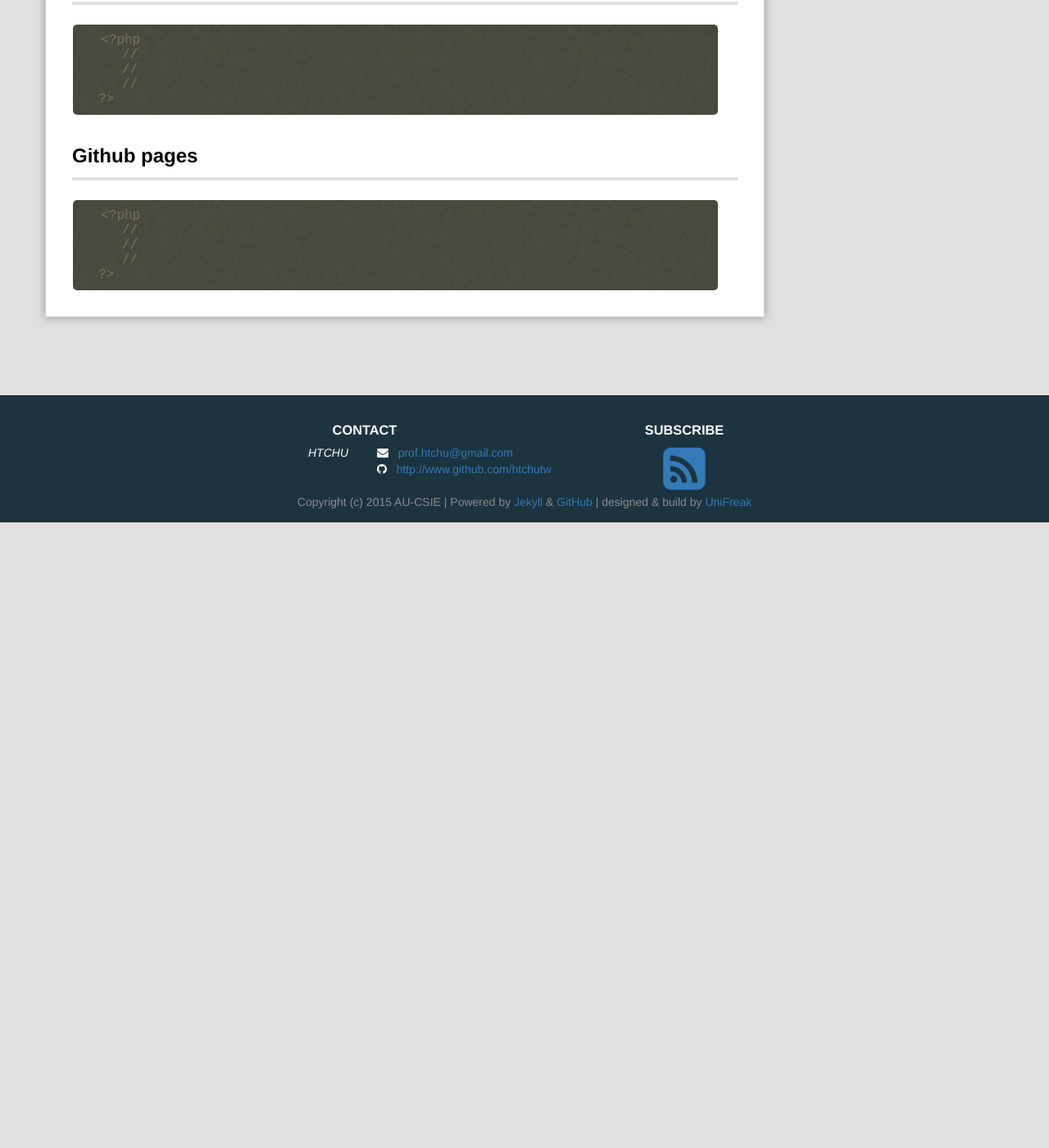
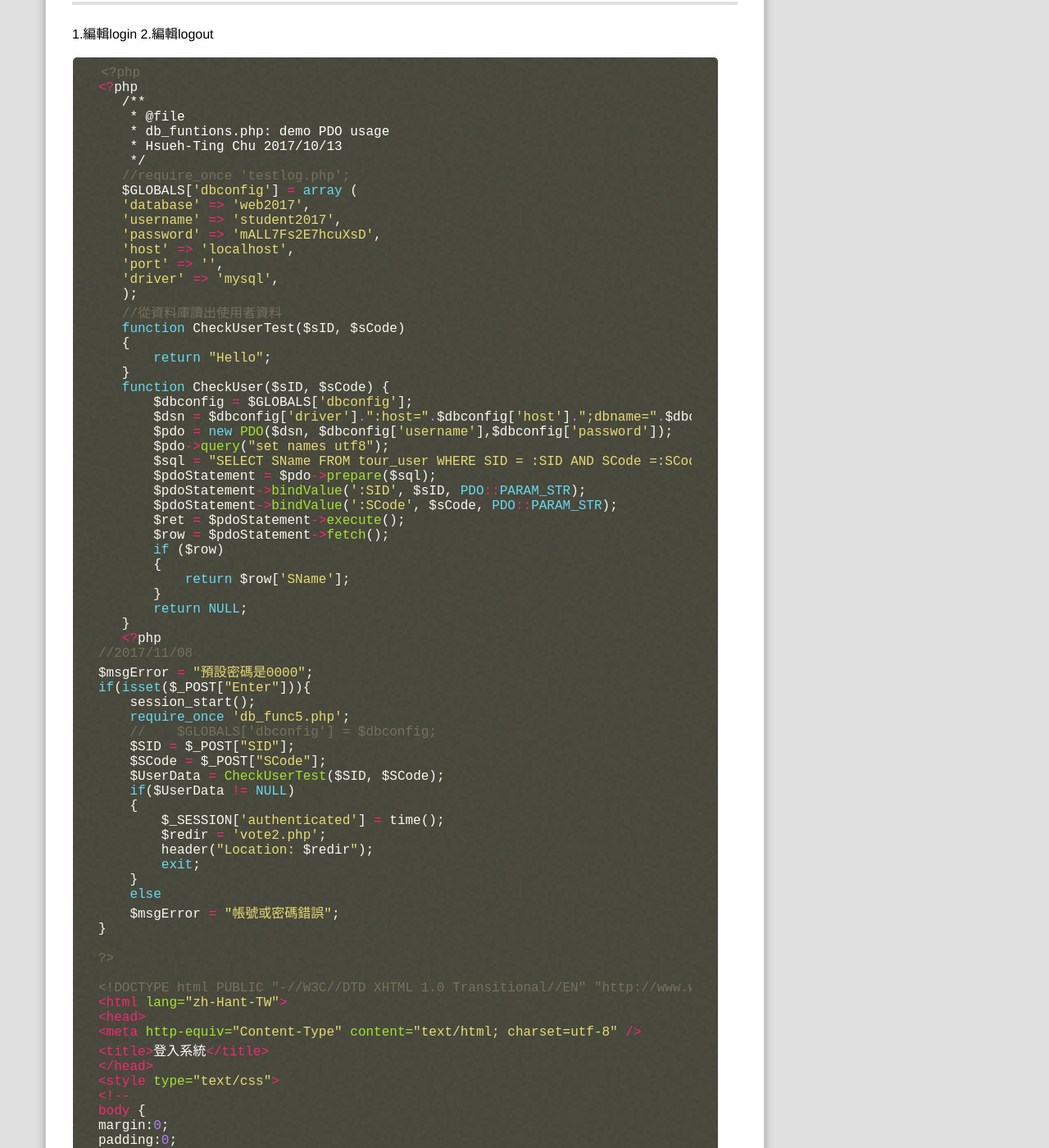
Before and after one commit to xanniex/webcourse, a Jekyll site: the page built from _posts/2017-11-08-Class8.md, in a window 1280 px wide and 1400 px high, scrolled down 818 px. Shown: the whole window at 82% size. Built offline with Jekyll 4.4.1, drawn with Linux system fonts in a browser that asks for light colours; Markdown is read by kramdown in place of the engine named in the settings; comment, search, counter and statistics services are not loaded; before the commit the page ends 1455 px from its top, so only the background shows below that; some of the changed text lies outside the part shown.

Commit message:
Update 2017-11-08-Class8.md

````diff
--- a/_posts/2017-11-08-Class8.md
+++ b/_posts/2017-11-08-Class8.md
@@ -16,14 +16,221 @@ github帳號及使用github做blog。。
 # 我的學習
 
 ##Github
-
+1.編輯login
+2.編輯logout
 
 
 ```php
 <?php
-   //
-   //
-   //
+<?php
+   /**
+    * @file
+    * db_funtions.php: demo PDO usage
+    * Hsueh-Ting Chu 2017/10/13
+    */
+   //require_once 'testlog.php';
+   $GLOBALS['dbconfig'] = array (
+   'database' => 'web2017',
+   'username' => 'student2017',
+   'password' => 'mALL7Fs2E7hcuXsD',
+   'host' => 'localhost',
+   'port' => '',
+   'driver' => 'mysql',
+   );
+   //從資料庫讀出使用者資料
+   function CheckUserTest($sID, $sCode)
+   {
+       return "Hello";
+   }
+   function CheckUser($sID, $sCode) {
+       $dbconfig = $GLOBALS['dbconfig'];
+       $dsn = $dbconfig['driver'].":host=".$dbconfig['host'].";dbname=".$dbconfig['database'];
+       $pdo = new PDO($dsn, $dbconfig['username'],$dbconfig['password']);
+       $pdo->query("set names utf8");
+       $sql = "SELECT SName FROM tour_user WHERE SID = :SID AND SCode =:SCode";
+       $pdoStatement = $pdo->prepare($sql);
+       $pdoStatement->bindValue(':SID', $sID, PDO::PARAM_STR);
+       $pdoStatement->bindValue(':SCode', $sCode, PDO::PARAM_STR);
+       $ret = $pdoStatement->execute();
+       $row = $pdoStatement->fetch();
+       if ($row)
+       {
+           return $row['SName'];
+       }
+       return NULL;
+   }
+   <?php
+//2017/11/08
+$msgError = "預設密碼是0000";
+if(isset($_POST["Enter"])){
+    session_start();
+    require_once 'db_func5.php';
+    //    $GLOBALS['dbconfig'] = $dbconfig;
+    $SID = $_POST["SID"];
+    $SCode = $_POST["SCode"];
+    $UserData = CheckUserTest($SID, $SCode);
+    if($UserData != NULL)
+    {
+        $_SESSION['authenticated'] = time();
+        $redir = 'vote2.php';
+        header("Location: $redir");
+        exit;
+    }
+    else
+    $msgError = "帳號或密碼錯誤";
+}
+
+?>
+
+<!DOCTYPE html PUBLIC "-//W3C//DTD XHTML 1.0 Transitional//EN" "http://www.w3.org/TR/xhtml1/DTD/xhtml1-transitional.dtd">
+<html lang="zh-Hant-TW">
+<head>
+<meta http-equiv="Content-Type" content="text/html; charset=utf-8" />
+<title>登入系統</title>
+</head>
+<style type="text/css">
+<!--
+body {
+margin:0;
+padding:0;
+font: bold 14px/1.5em Verdana;
+}
+
+h2 {
+font: bold 18px Verdana, Arial, Helvetica, sans-serif;
+color: #000;
+margin: 0px;
+padding: 0px 0px 0px 15px;
+}
+
+</style>
+<body bgcolor="#F0F0F0">
+<div style="text-align:center;">
+　<img src="clinic.jpg"/>
+<h2> 畢業旅行投票</h2>
+</div>
+<div style="text-align:center;">
+<br/>
+<div style="margin:0 auto;border: 2px solid blue; width:300px;">
+<form method="POST" action="login.php">
+學號<input type="text" name="SID" id="SID" /><br/>
+<?php echo $msgError; ?>
+<br/>
+密碼<input type="password" name="SCode" id="SCode" /><br/>
+<input type="submit" name="Enter" id="Enter" value="登入" />
+</form></div>
+</div>
+</body>
+</html>
+
+<?php
+//2017/11/08
+$msgError = "預設密碼是0000";
+if(isset($_POST["Enter"])){
+    session_start();
+    require_once 'db_func5.php';
+    //    $GLOBALS['dbconfig'] = $dbconfig;
+    $SID = $_POST["SID"];
+    $SCode = $_POST["SCode"];
+    $UserData = CheckUserTest($SID, $SCode);
+    if($UserData != NULL)
+    {
+        $_SESSION['authenticated'] = time();
+        $redir = 'vote2.php';
+        header("Location: $redir");
+        exit;
+    }
+    else
+    $msgError = "帳號或密碼錯誤";
+}
+
+?>
+
+<!DOCTYPE html PUBLIC "-//W3C//DTD XHTML 1.0 Transitional//EN" "http://www.w3.org/TR/xhtml1/DTD/xhtml1-transitional.dtd">
+<html lang="zh-Hant-TW">
+<head>
+<meta http-equiv="Content-Type" content="text/html; charset=utf-8" />
+<title>登入系統</title>
+</head>
+<style type="text/css">
+<!--
+body {
+margin:0;
+padding:0;
+font: bold 14px/1.5em Verdana;
+}
+
+h2 {
+font: bold 18px Verdana, Arial, Helvetica, sans-serif;
+color: #000;
+margin: 0px;
+padding: 0px 0px 0px 15px;
+}
+
+</style>
+<body bgcolor="#F0F0F0">
+<div style="text-align:center;">
+　<img src="clinic.jpg"/>
+<h2> 畢業旅行投票</h2>
+</div>
+<div style="text-align:center;">
+<br/>
+<div style="margin:0 auto;border: 2px solid blue; width:300px;">
+<form method="POST" action="login.php">
+學號<input type="text" name="SID" id="SID" /><br/>
+<?php echo $msgError; ?>
+<br/>
+密碼<input type="password" name="SCode" id="SCode" /><br/>
+<input type="submit" name="Enter" id="Enter" value="登入" />
+</form></div>
+</div>
+</body>
+</html>
+logout.php
+
+<?php
+//admin
+session_start();
+unset($_SESSION['authenticated']);
+?>
+
+<!DOCTYPE html PUBLIC "-//W3C//DTD XHTML 1.0 Transitional//EN" "http://www.w3.org/TR/xhtml1/DTD/xhtml1-transitional.dtd">
+<html lang="zh-Hant-TW">
+<head>
+<meta http-equiv="Content-Type" content="text/html; charset=utf-8" />
+<title>登入系統</title>
+</head>
+<style type="text/css">
+<!--
+body {
+margin:0;
+padding:0;
+font: bold 14px/1.5em Verdana;
+}
+
+h2 {
+font: bold 18px Verdana, Arial, Helvetica, sans-serif;
+color: #000;
+margin: 0px;
+padding: 0px 0px 0px 15px;
+}
+
+</style>
+<body bgcolor="#F0F0F0">
+<div style="text-align:center;">
+　<img src="clinic.jpg"/>
+<h2> 畢業旅行投票</h2>
+</div>
+<div style="text-align:center;">
+<br/>
+<div style="margin:0 auto;border: 2px solid blue; width:300px;">
+謝謝您參與投票!!!
+<br/>
+<a href="vote2.php">重新進入投票</a>
+</div>
+</div>
+</body>
+</html>
 ?>
 ```
 ##Github pages
````
